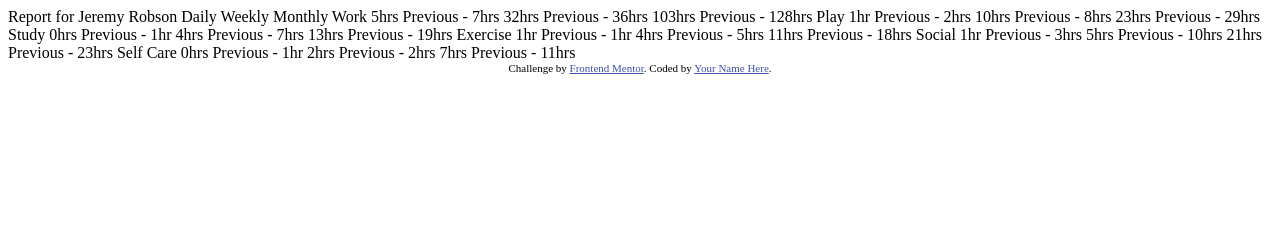
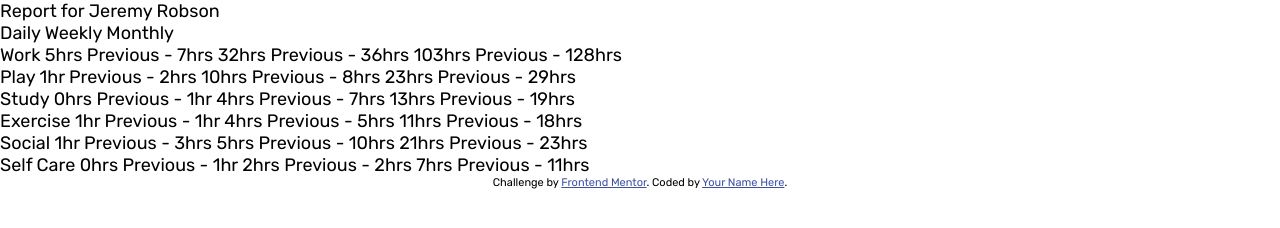
Before and after one commit to tonage72/time-tracking-dashboard-main, a plain HTML site: page index.html in a window 1280 px wide. Drawn offline with Linux system fonts and the light colour scheme.

Commit message:
Setup work in progress.

```diff
--- a/css/styles.css
+++ b/css/styles.css
@@ -0,0 +1,55 @@
+@import url('https://fonts.googleapis.com/css2?family=Rubik:ital,wght@0,300..900;1,300..900&display=swap');
+
+*,
+*::before,
+*::after {
+	margin: 0;
+	padding: 0;
+	box-sizing: border-box;
+}
+
+img {
+	width: 100%;
+	display: block;
+}
+
+html {
+	font-family: "Rubik", sans-serif;
+	font-size: 18px;
+}
+
+:root {
+	--color-blue: hsl(246, 80%, 60%);
+	--color-light-red: hsl(15, 100%, 70%);
+	--color-soft-blue: hsl(195, 74%, 62%);
+	--color-light-red: hsl(348, 100%, 68%);
+	--color-lime-green: hsl(145, 58%, 55%);
+	--color-violet: hsl(264, 64%, 52%);
+	--color-soft-orange: hsl(43, 84%, 65%);
+	--color-very-dark-blue: hsl(226, 43%, 10%);
+	--color-dark-blue: hsl(235, 46%, 20%);
+	--color-desaturated-blue: hsl(235, 45%, 61%);
+	--color-pale-blue: hsl(236, 100%, 87%);
+}
+
+
+
+
+
+
+
+
+
+
+
+
+
+
+.attribution {
+	font-size: 11px;
+	text-align: center;
+}
+
+.attribution a {
+	color: hsl(228, 45%, 44%);
+}
--- a/index.html
+++ b/index.html
@@ -2,75 +2,140 @@
 <html lang="en">
 <head>
   <meta charset="UTF-8">
-  <meta name="viewport" content="width=device-width, initial-scale=1.0"> <!-- displays site properly based on user's device -->
-
+  <meta name="viewport" content="width=device-width, initial-scale=1.0">
   <link rel="icon" type="image/png" sizes="32x32" href="./images/favicon-32x32.png">
-
+  <link rel="stylesheet" href="css/styles.css">
+  <script src="javascript/script.js" defer></script>
   <title>Frontend Mentor | Time tracking dashboard</title>
-
-  <!-- Feel free to remove these styles or customise in your own stylesheet 👍 -->
-  <style>
-    .attribution { font-size: 11px; text-align: center; }
-    .attribution a { color: hsl(228, 45%, 44%); }
-  </style>
 </head>
 <body>
-
+  <main>
+    <div class="card-name">
+      <div>
         Report for
         Jeremy Robson
-
+      </div>
+      <div>
         Daily
         Weekly
         Monthly
-
+      </div>
+    </div>
+    <div class="card">
+      <div class="card-icon">
+      </div>
+      <div class="card-stats">
         Work
+        <span class="stats-daily">
           5hrs <!-- daily -->
           Previous - 7hrs <!-- daily -->
+        </span>
+        <span class="stats-weekly">
           32hrs <!-- weekly -->
           Previous - 36hrs <!-- weekly -->
+        </span>
+        <span class="stats-monthly">
           103hrs <!-- monthly -->
           Previous - 128hrs <!-- monthly -->
-
+        </span>
+      </div>
+    </div>
+    <div class="card">
+      <div class="card-icon">
+      </div>
+      <div class="card-stats">
           Play
+        <span class="stats-daily">
           1hr <!-- daily -->
           Previous - 2hrs <!-- daily -->
+        </span>
+        <span class="stats-weekly">
           10hrs <!-- weekly -->
           Previous - 8hrs <!-- weekly -->
+        </span>
+        <span class="stats-monthly">
           23hrs <!-- monthly -->
           Previous - 29hrs <!-- monthly -->
-
+        </span>
+      </div>
+    </div>
+    <div class="card">
+      <div class="card-icon">
+      </div>
+      <div class="card-stats">
           Study
+        <span class="stats-daily">
           0hrs <!-- daily -->
           Previous - 1hr <!-- daily -->
+        </span>
+        <span class="stats-weekly">
           4hrs <!-- weekly -->
           Previous - 7hrs <!-- weekly -->
+        </span>
+        <span class="stats-monthly">
           13hrs <!-- monthly -->
           Previous - 19hrs <!-- monthly -->
-
+        </span>
+      </div>
+    </div>
+    <div class="card">
+      <div class="card-icon">
+      </div>
+      <div class="card-stats">
           Exercise
+        <span class="stats-daily">
           1hr <!-- daily -->
           Previous - 1hr <!-- daily -->
+        </span>
+        <span class="stats-weekly">
           4hrs <!-- weekly -->
           Previous - 5hrs <!-- weekly -->
+        </span>
+        <span class="stats-monthly">
           11hrs <!-- monthly -->
           Previous - 18hrs <!-- monthly -->
-
+        </span>
+      </div>
+    </div>
+    <div class="card">
+      <div class="card-icon">
+      </div>
+      <div class="card-stats">
           Social
+        <span class="stats-daily">
           1hr <!-- daily -->
           Previous - 3hrs <!-- daily -->
+        </span>
+        <span class="stats-weekly">
           5hrs <!-- weekly -->
           Previous - 10hrs <!-- weekly -->
+        </span>
+        <span class="stats-monthly">
           21hrs <!-- monthly -->
           Previous - 23hrs <!-- monthly -->
-
+        </span>
+      </div>
+    </div>
+    <div class="card">
+      <div class="card-icon">
+      </div>
+      <div class="card-stats">
           Self Care
+        <span class="stats-daily">
           0hrs <!-- daily -->
           Previous - 1hr <!-- daily -->
+        </span>
+        <span class="stats-weekly">
           2hrs <!-- weekly -->
           Previous - 2hrs <!-- weekly -->
+        </span>
+        <span class="stats-monthly">
           7hrs <!-- monthly -->
           Previous - 11hrs <!-- monthly -->
-
+        </span>
+      </div>
+    </div>
+  </main>
 
   <div class="attribution">
     Challenge by <a href="https://www.frontendmentor.io?ref=challenge" target="_blank">Frontend Mentor</a>.
```
Lines whose indentation alone changed are shown as unchanged.
